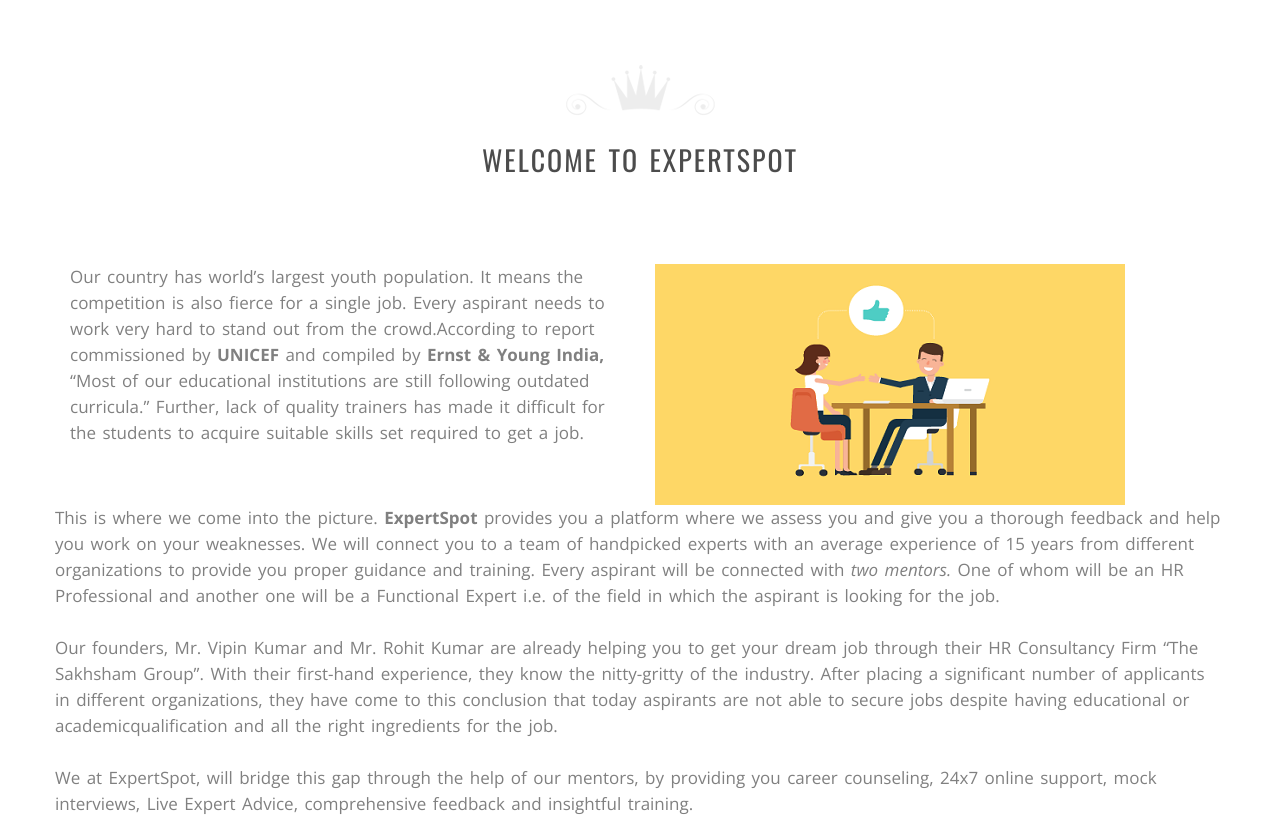
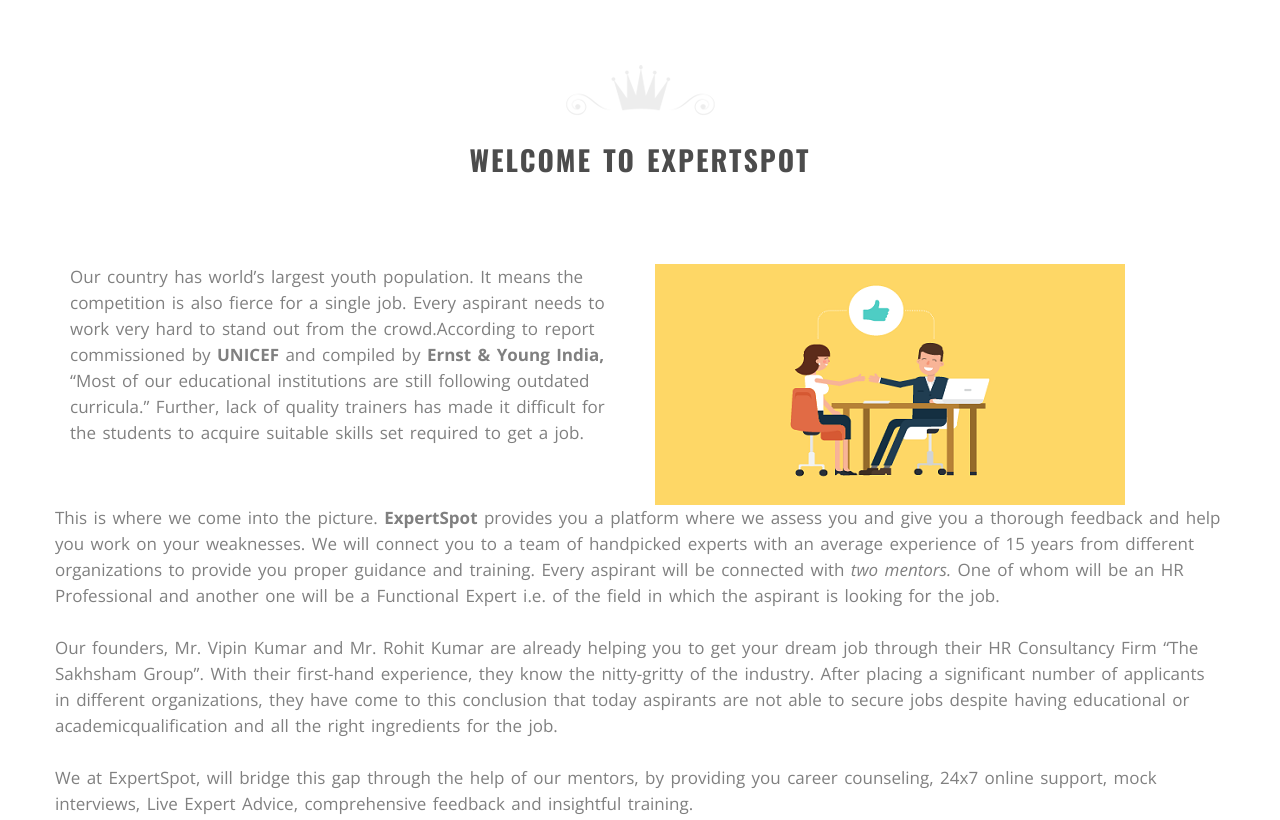
Before and after one commit to Pawan505/ExpertSpot, a plain HTML site: page index.html in a window 1280 px wide. Shown: the part 840-1660 px from the top of the page. Drawn offline with nearby package versions, Linux system fonts and the light colour scheme.

Commit message:
Update index.html

```diff
--- a/index.html
+++ b/index.html
@@ -92,7 +92,9 @@
 				<div class="row">
 					<div class="col-md-12">
 						<div class="section-title st-center">
-							<h3>WelCome to ExpertSpot</h3>
+							<h3 style="
+    font-weight: bold;
+">WelCome to ExpertSpot</h3>
 						</div>
 						<div class="row mb90">
 							<div class="col-md-6">
```
